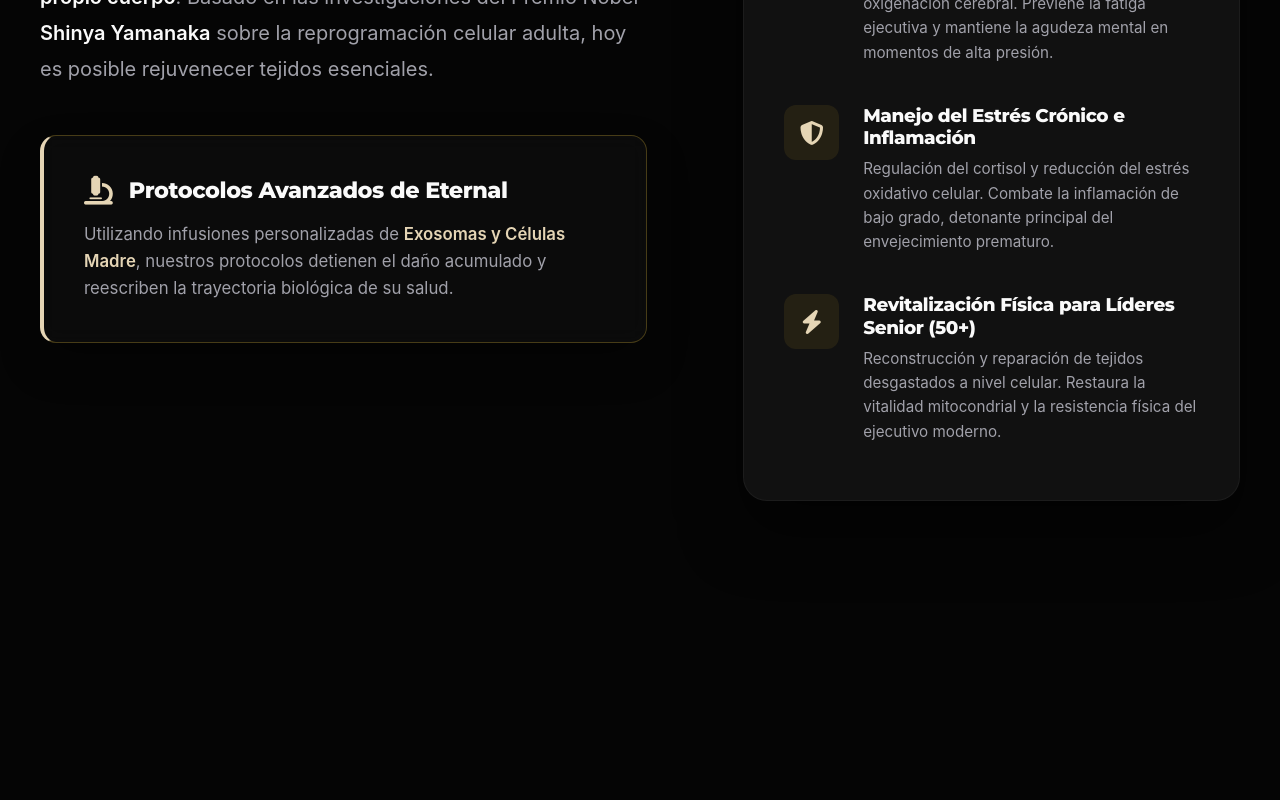
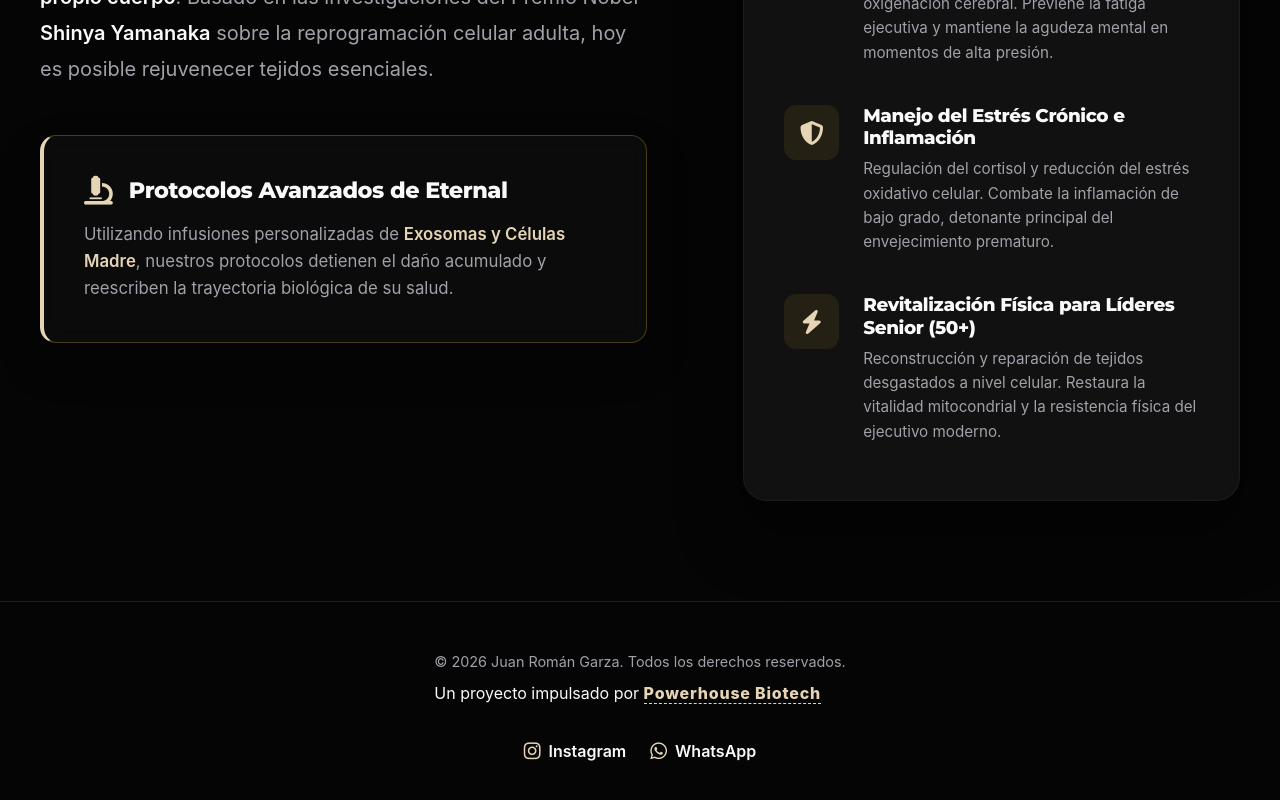
Before and after one commit to yeyodev1/juan-roman-garza-web-frontapp, a Vue app: page /longevidad-regenerativa in a window 1280 px wide. Shown: the part 736-1536 px from the top of the page. Before the commit the page ends 1337 px from the top, so only its background shows below. Built offline with nearby package versions, Linux system fonts and the light colour scheme.

Commit message:
add: cositas

```diff
--- a/index.html
+++ b/index.html
@@ -21,5 +21,6 @@
   <body>
     <div id="app"></div>
     <script type="module" src="/src/main.ts"></script>
+    <script src="https://beta.leadconnectorhq.com/loader.js" data-resources-url="https://beta.leadconnectorhq.com/chat-widget/loader.js" data-widget-id="6a1cb4e896c166bea6161213"></script>
   </body>
 </html>
--- a/src/App.vue
+++ b/src/App.vue
@@ -2,6 +2,7 @@
 import { ref, onMounted } from 'vue';
 import { useRoute } from 'vue-router';
 import NavigationHeader from '@/components/NavigationHeader.vue';
+import GlobalFooter from '@/components/GlobalFooter.vue';
 
 const route = useRoute();
 const isDark = ref(true);
@@ -39,6 +40,8 @@
         <component :is="Component" />
       </transition>
     </router-view>
+
+    <GlobalFooter />
   </div>
 </template>
 
--- a/src/components/ContactSection.vue
+++ b/src/components/ContactSection.vue
@@ -60,13 +60,6 @@
           <ContactForm />
         </div>
       </div>
-
-      <footer class="footer-block">
-        <p>&copy; 2026 Juan Román Garza. Todos los derechos reservados. Longevidad Regenerativa para Liderazgo.</p>
-        <p class="powerhouse-footer">
-          Un proyecto impulsado por <a href="https://www.powerhousebiotech.com/" target="_blank" class="gold-link">Powerhouse Biotech</a>
-        </p>
-      </footer>
     </div>
   </section>
 </template>
--- /dev/null
+++ b/src/components/GlobalFooter.vue
@@ -0,0 +1,105 @@
+<script setup lang="ts">
+</script>
+
+<template>
+  <footer class="global-footer">
+    <div class="container footer-content">
+      <div class="footer-info">
+        <p class="copyright">&copy; 2026 Juan Román Garza. Todos los derechos reservados.</p>
+        <p class="powerhouse-footer">
+          Un proyecto impulsado por <a href="https://www.powerhousebiotech.com/" target="_blank" class="gold-link">Powerhouse Biotech</a>
+        </p>
+      </div>
+
+      <div class="footer-links">
+        <a href="https://www.instagram.com/jromangarzainc/" target="_blank" class="social-link" aria-label="Instagram">
+          <i class="fa-brands fa-instagram"></i> Instagram
+        </a>
+        <a href="https://wa.me/5215553518114" target="_blank" class="social-link" aria-label="WhatsApp">
+          <i class="fa-brands fa-whatsapp"></i> WhatsApp
+        </a>
+      </div>
+    </div>
+  </footer>
+</template>
+
+<style lang="scss" scoped>
+.global-footer {
+  background-color: var(--bg);
+  border-top: 1px solid rgba(255, 255, 255, 0.1);
+  padding: 3rem 0;
+  width: 100%;
+}
+
+.footer-content {
+  display: flex;
+  justify-content: space-between;
+  align-items: center;
+  flex-wrap: wrap;
+  gap: 2rem;
+  max-width: 1200px;
+  margin: 0 auto;
+}
+
+.footer-info {
+  text-align: left;
+}
+
+.copyright {
+  font-size: 0.9rem;
+  color: var(--text-muted);
+  margin-bottom: 0.5rem;
+}
+
+.powerhouse-footer {
+  font-size: 1rem;
+  color: var(--text);
+
+  .gold-link {
+    color: var(--accent-gold);
+    text-decoration: none;
+    font-weight: 800;
+    letter-spacing: 0.05em;
+    border-bottom: 1px dashed var(--accent-gold);
+    transition: all 0.3s ease;
+
+    &:hover { color: #fff; border-color: #fff; }
+  }
+}
+
+.footer-links {
+  display: flex;
+  gap: 1.5rem;
+}
+
+.social-link {
+  display: inline-flex;
+  align-items: center;
+  gap: 0.5rem;
+  color: var(--text);
+  text-decoration: none;
+  font-weight: 600;
+  font-size: 1rem;
+  transition: all 0.3s ease;
+
+  i {
+    font-size: 1.2rem;
+    color: var(--accent-gold);
+  }
+
+  &:hover {
+    color: var(--accent-gold);
+    transform: translateY(-2px);
+  }
+}
+
+@media (max-width: 768px) {
+  .footer-content {
+    flex-direction: column;
+    text-align: center;
+  }
+  .footer-info {
+    text-align: center;
+  }
+}
+</style>
```
